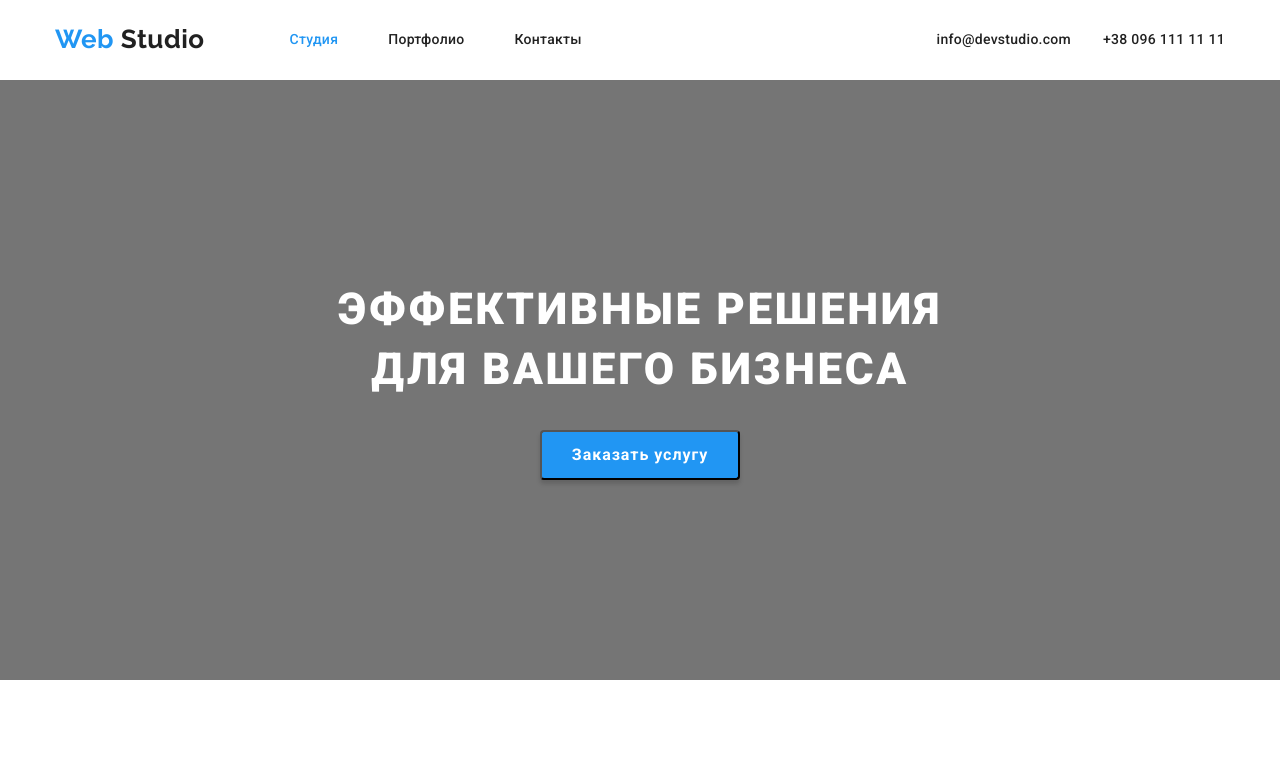
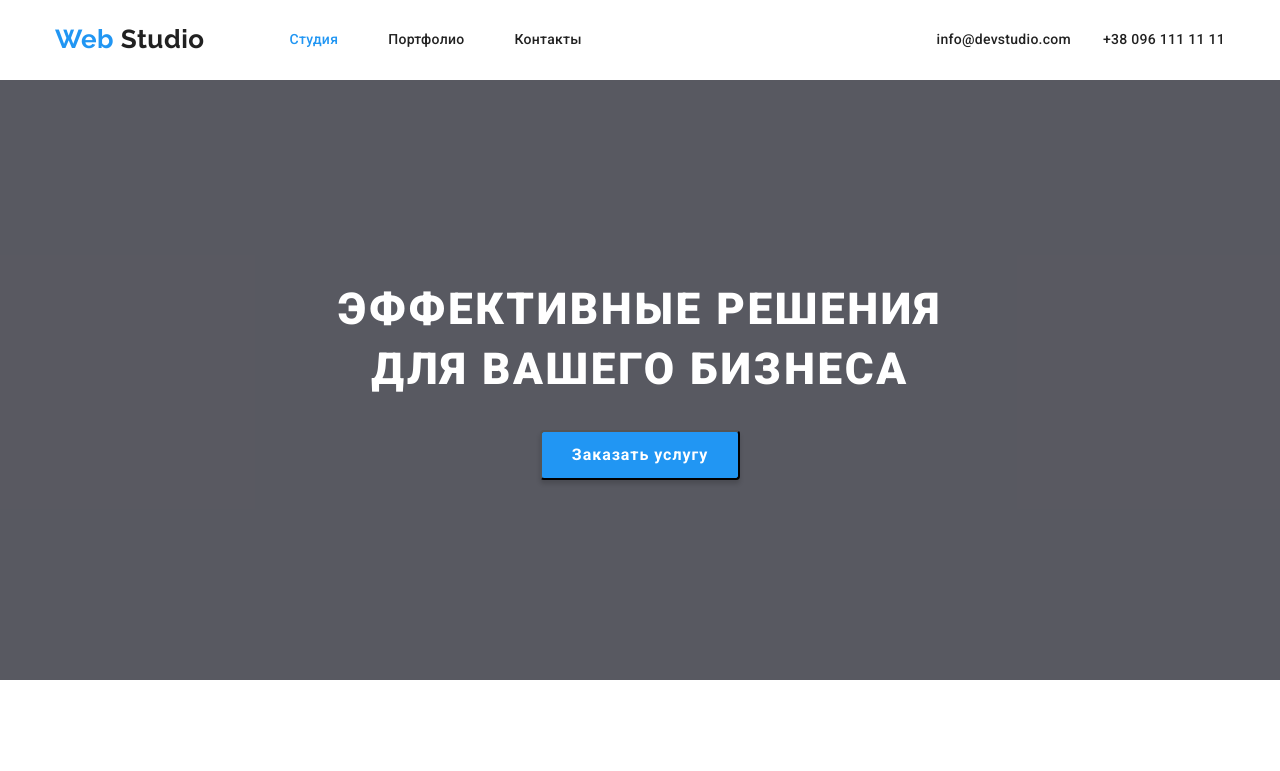
Before and after one commit to ionblak/goit-markup-hw-04, a plain HTML site: page index.html in a window 1280 px wide. Shown: the top 771 px of the page. Drawn offline with Linux system fonts and the light colour scheme.

Commit message:
убрал лишнее

```diff
--- a/css/style.css
+++ b/css/style.css
@@ -48,12 +48,12 @@ img {
   margin: 0;
 }
 /* работа ссылок */
-a.link {
+.link {
   text-decoration: none;
   display: block;
 }
-a.link:hover,
-a.link:focus {
+.page .link:hover,
+.page .link:focus {
   color: var(--accent-color);
 }
 /* утилиты! */
@@ -64,7 +64,6 @@ a.link:focus {
   font-weight: 700;
   font-size: 26px;
   line-height: 1.2;
-  text-decoration: none;
 }
 .logo .item {
   color: var(--title-text-color);
@@ -111,7 +110,7 @@ a.link:focus {
 .hero {
   padding-top: 200px;
   padding-bottom: 200px;
-  background-color: var(--primary-text-color);
+  background: rgba(47, 48, 58, 0.8);
   text-align: center;
 }
 .hero-title {
@@ -383,6 +382,10 @@ a.link:focus {
   letter-spacing: 0.03em;
   color: var(--title-text-color);
 }
+.radio-button:hover,
+.radio-button:focus {
+  background-color: var(--accent-color);
+}
 .projects {
   display: flex;
   flex-wrap: wrap;
--- a/index.html
+++ b/index.html
@@ -16,7 +16,7 @@
     <header>
       <div class="container main-nav">
         <div>
-          <a class="logo" href="./index.html"
+          <a class="logo link" href="./index.html"
             >Web <span class="item">Studio</span></a
           >
         </div>
@@ -47,7 +47,7 @@
     </header>
     <main>
       <!--Герой страницы-->
-      <section class="section hero">
+      <section class="hero">
         <div class="container">
           <h1 class="hero-title">
             Эффективные решения<br />
```
Also changed, not shown: portfolio.html (+1 -1 lines).
